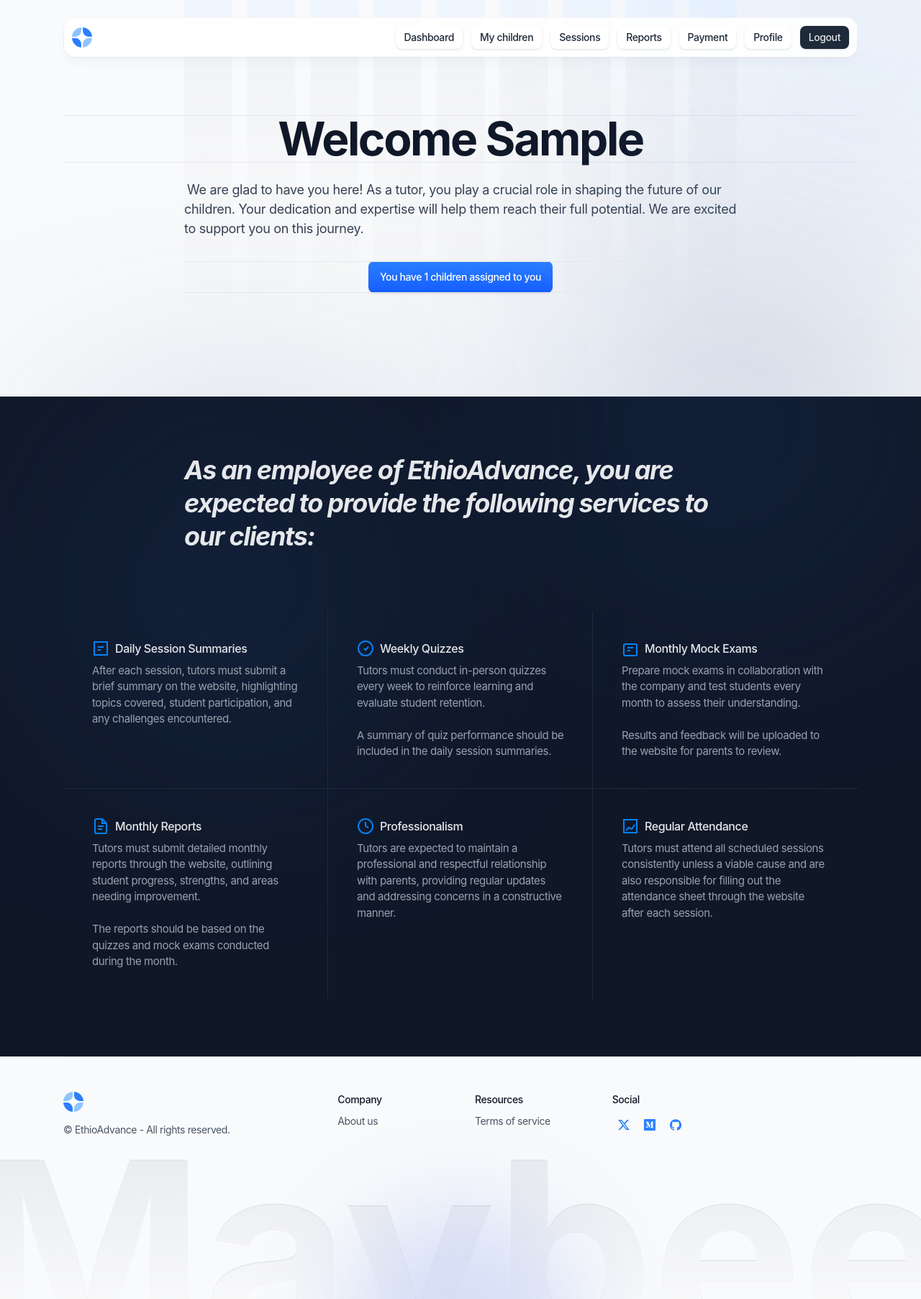
After one commit to mekbib-codes/EthioAdvance-trial, a Django app: template tutor/templates/tutor/dashboard.html in a window 1280 px wide. The commit adds this page. Shown: the whole page at 72% size. Run offline with Django 5.2, Linux system fonts and the light colour scheme; the template is opened without the code that fills it: most values are stand-ins (such as "Sample title", 1, 10 or a date in 2020); some libraries are stand-ins or nearby versions.

Commit message:
Basic Dashboard views created for all users

```diff
--- a/EthioAdvance/settings.py
+++ b/EthioAdvance/settings.py
@@ -40,6 +40,9 @@ INSTALLED_APPS = [
     'django.contrib.staticfiles',
     "accounts.apps.AccountsConfig",
     'parent.apps.ParentConfig',
+    'child.apps.ChildConfig',
+    'company.apps.CompanyConfig',
+    'tutor.apps.TutorConfig',
 ]
 
 MIDDLEWARE = [
--- a/EthioAdvance/urls.py
+++ b/EthioAdvance/urls.py
@@ -21,4 +21,7 @@ urlpatterns = [
     path('admin/', admin.site.urls),
     path('',  include('accounts.urls', namespace='accounts')),
     path('parent/', include('parent.urls', namespace='parent')),
+    path('child/', include('child.urls', namespace='child')),
+    path('company/', include('company.urls', namespace='company')),
+    path('tutor', include('tutor.urls', namespace='tutor')),
 ]
--- a/accounts/static/css/output.css
+++ b/accounts/static/css/output.css
@@ -47,6 +47,8 @@
     --text-base--line-height: 1.5;
     --text-lg: 1.125rem;
     --text-lg--line-height: 1.5;
+    --text-xl: 1.25rem;
+    --text-xl--line-height: 1.5;
     --text-2xl: 1.5rem;
     --text-2xl--line-height: 1.415;
     --text-3xl: 1.875rem;
@@ -77,6 +79,7 @@
     --font-inter: Inter, sans-serif;
     --text-base--letter-spacing: -0.017em;
     --text-lg--letter-spacing: -0.017em;
+    --text-xl--letter-spacing: -0.017em;
     --text-2xl--letter-spacing: -0.037em;
     --text-3xl--letter-spacing: -0.037em;
     --text-4xl--letter-spacing: -0.037em;
@@ -834,11 +882,21 @@
     line-height: var(--tw-leading, var(--text-5xl--line-height));
     letter-spacing: var(--tw-tracking, var(--text-5xl--letter-spacing));
   }
+  .text-base {
+    font-size: var(--text-base);
+    line-height: var(--tw-leading, var(--text-base--line-height));
+    letter-spacing: var(--tw-tracking, var(--text-base--letter-spacing));
+  }
   .text-lg {
     font-size: var(--text-lg);
     line-height: var(--tw-leading, var(--text-lg--line-height));
     letter-spacing: var(--tw-tracking, var(--text-lg--letter-spacing));
   }
+  .text-xl {
+    font-size: var(--text-xl);
+    line-height: var(--tw-leading, var(--text-xl--line-height));
+    letter-spacing: var(--tw-tracking, var(--text-xl--letter-spacing));
+  }
   .text-sm {
     font-size: var(--text-sm);
     line-height: var(--tw-leading, var(--text-sm--line-height));
@@ -1158,6 +1235,12 @@
     &::before {
       content: var(--tw-content);
       background-color: var(--color-blue-500);
+    }
+  }
+  .before\:bg-gray-700 {
+    &::before {
+      content: var(--tw-content);
+      background-color: var(--color-gray-700);
     }
   }
   .before\:bg-gray-900 {
@@ -1176,6 +1259,13 @@
       background-image: linear-gradient(var(--tw-gradient-stops));
     }
   }
+  .before\:bg-gradient-to-br {
+    &::before {
+      content: var(--tw-content);
+      --tw-gradient-position: to bottom right in oklab;
+      background-image: linear-gradient(var(--tw-gradient-stops));
+    }
+  }
   .before\:\[background-image\:radial-gradient\(circle_at_4\.5px_4\.5px\,var\(--color-gray-600\)_4\.5px\,transparent_0\)\] {
     &::before {
       content: var(--tw-content);
@@ -1186,6 +1276,13 @@
     &::before {
       content: var(--tw-content);
       --tw-gradient-from: var(--color-gray-200);
+      --tw-gradient-stops: var(--tw-gradient-via-stops, var(--tw-gradient-position), var(--tw-gradient-from) var(--tw-gradient-from-position), var(--tw-gradient-to) var(--tw-gradient-to-position));
+    }
+  }
+  .before\:from-gray-900 {
+    &::before {
+      content: var(--tw-content);
+      --tw-gradient-from: var(--color-gray-900);
       --tw-gradient-stops: var(--tw-gradient-via-stops, var(--tw-gradient-position), var(--tw-gradient-from) var(--tw-gradient-from-position), var(--tw-gradient-to) var(--tw-gradient-to-position));
     }
   }
@@ -1196,6 +1293,13 @@
       @supports (color: color-mix(in lab, red, red)) {
         --tw-gradient-to: color-mix(in oklab, var(--color-gray-100) 30%, transparent);
       }
+      --tw-gradient-stops: var(--tw-gradient-via-stops, var(--tw-gradient-position), var(--tw-gradient-from) var(--tw-gradient-from-position), var(--tw-gradient-to) var(--tw-gradient-to-position));
+    }
+  }
+  .before\:to-gray-800 {
+    &::before {
+      content: var(--tw-content);
+      --tw-gradient-to: var(--color-gray-800);
       --tw-gradient-stops: var(--tw-gradient-via-stops, var(--tw-gradient-position), var(--tw-gradient-from) var(--tw-gradient-from-position), var(--tw-gradient-to) var(--tw-gradient-to-position));
     }
   }
@@ -1534,6 +1645,39 @@
       @media (hover: hover) {
         opacity: 100%;
       }
+    }
+  }
+  .hover\:before\:bg-blue-500 {
+    &:hover {
+      @media (hover: hover) {
+        &::before {
+          content: var(--tw-content);
+          background-color: var(--color-blue-500);
+        }
+      }
+    }
+  }
+  .focus\:ring-2 {
+    &:focus {
+      --tw-ring-shadow: var(--tw-ring-inset,) 0 0 0 calc(2px + var(--tw-ring-offset-width)) var(--tw-ring-color, currentcolor);
+      box-shadow: var(--tw-inset-shadow), var(--tw-inset-ring-shadow), var(--tw-ring-offset-shadow), var(--tw-ring-shadow), var(--tw-shadow);
+    }
+  }
+  .focus\:ring-blue-500 {
+    &:focus {
+      --tw-ring-color: var(--color-blue-500);
+    }
+  }
+  .focus\:ring-offset-2 {
+    &:focus {
+      --tw-ring-offset-width: 2px;
+      --tw-ring-offset-shadow: var(--tw-ring-inset,) 0 0 0 var(--tw-ring-offset-width) var(--tw-ring-offset-color);
+    }
+  }
+  .focus\:outline-none {
+    &:focus {
+      --tw-outline-style: none;
+      outline-style: none;
     }
   }
   .supports-\[overflow\:clip\]\:overflow-clip {
--- a/accounts/templates/base.html
+++ b/accounts/templates/base.html
@@ -87,9 +87,7 @@
 
                 // Show toast
                 setTimeout(() => {
-                    console.log('Before removing hidden:', toast.classList);
                     toast.classList.remove('hidden');
-                    console.log('After removing hidden:', toast.classList);
                     // Auto-dismiss after 5s
                     setTimeout(() => {
                         toast.classList.add('opacity-0');
--- a/accounts/views.py
+++ b/accounts/views.py
@@ -22,9 +22,9 @@ class RoleBasedLoginView(LoginView):
     # Dictionary mapping for O(1) lookups
     ROLE_REDIRECTS = {
         User.Role.PARENT: ('parent:dashboard', {'parent_slug': 'user_slug'}),
-        User.Role.TUTOR: 'tutor:dashboard',
-        User.Role.CHILD: 'child:dashboard',
-        User.Role.COMPANY: 'company:dashboard',
+        User.Role.TUTOR: ('tutor:dashboard',{'tutor_slug': 'user_slug'}),
+        User.Role.CHILD: ('child:dashboard', {'child_slug': 'user_slug'}),
+        User.Role.COMPANY: ('company:dashboard', {'company_slug': 'user_slug'}),
     }
     DEFAULT_REDIRECT = 'accounts:login'
 
--- /dev/null
+++ b/child/urls.py
@@ -0,0 +1,8 @@
+from django.urls import path
+from .views import ( ChildDashboardView, )
+
+app_name = "child"
+
+urlpatterns = [
+    path('<slug:child_slug>/dashboard/', ChildDashboardView.as_view(), name='dashboard'),
+]
--- /dev/null
+++ b/company/urls.py
@@ -0,0 +1,8 @@
+from django.urls import path
+from .views import ( CompanyDashboardView, )
+
+app_name = "company"
+
+urlpatterns = [
+    path('<slug:company_slug>/dashboard/', CompanyDashboardView.as_view(), name='dashboard'),
+]
--- a/parent/urls.py
+++ b/parent/urls.py
@@ -4,7 +4,5 @@ from .views import ( ParentDashboardView, )
 app_name = "parent"
 
 urlpatterns = [
-    path('<slug:parent_slug>/dashboard/',
-         ParentDashboardView.as_view(),
-         name='dashboard'),
+    path('<slug:parent_slug>/dashboard/', ParentDashboardView.as_view(), name='dashboard'),
 ]
--- a/parent/views.py
+++ b/parent/views.py
@@ -4,11 +4,9 @@ from django.utils.decorators import method_decorator
 from django.core.exceptions import PermissionDenied
 
 from accounts.decorators import parent_required
-from accounts.models import User
 
 import logging
-
-logger = logging.getLogger('accounts')
+logger = logging.getLogger('app')
 
 @method_decorator(parent_required, name='dispatch')
 class ParentDashboardView(LoginRequiredMixin, TemplateView):
--- /dev/null
+++ b/tutor/templates/tutor/dashboard.html
@@ -0,0 +1,145 @@
+{% extends "base.html" %}
+
+{% block title %}
+    Welcome
+{% endblock %}
+
+{% block header %}
+    {% include "ui/parent_header.html" %}
+{% endblock %}
+
+{% block content %}
+    <section class="relative">
+        {% include "components/hero/stripes.html" %}
+
+        <div class="mx-auto max-w-6xl px-4 sm:px-6">
+            <div class="md:pb-20 md:pt-40">
+                <div class="pb-12 text-center md:pb-16">
+
+                    <h1 class="mb-6 border-y text-5xl font-bold [border-image:linear-gradient(to_right,transparent,var(--color-slate-300/0.8),transparent)1] md:text-6xl">
+                    Welcome {{ tutor.first_name }}
+                    </h1>
+
+                    <div class="mx-auto max-w-3xl">
+                        <p class="mb-8 text-lg text-gray-700 text-left indent-1">
+                            We are glad to have you here! As a tutor, you play a crucial role in shaping the future of our children. Your dedication and expertise will help them reach their full potential. We are excited to support you on this journey.
+                        </p>
+
+                        <div class="relative before:absolute before:inset-0 before:border-y before:[border-image:linear-gradient(to_right,transparent,var(--color-slate-300/0.8),transparent)1]">
+                        <div class="mx-auto max-w-xs sm:flex sm:max-w-none sm:justify-center">
+
+                            <p class="btn group mb-4 w-full bg-gradient-to-t from-blue-600 to-blue-500 bg-[length:100%_100%] bg-bottom text-white shadow-sm hover:bg-[length:100%_150%] sm:mb-0 sm:w-auto">
+                                <span class="relative inline-flex items-center">
+                                    You have {{ tutor.assigned_children.count }} children assigned to you
+                                </span>
+                            </p>
+                        </div>
+                        </div>
+                    </div>
+                </div>
+            </div>
+        </div>
+    </section>
+
+
+    <section class="relative before:absolute before:inset-0 before:-z-20 before:bg-gray-900">
+        <div class="mx-auto max-w-6xl px-4 sm:px-6">
+            <div class="py-12 md:py-20">
+
+                <!-- Section header -->
+                <div class="mx-auto max-w-3xl pb-16 md:pb-20">
+                    <h2 class="text-xl font-bold italic text-gray-200 md:text-4xl">
+                        As an employee of EthioAdvance, you are expected to provide the following services to our clients:
+                    </h2>
+                </div>
+
+                <div class="grid overflow-hidden sm:grid-cols-2 lg:grid-cols-3 *:relative *:p-6 *:before:absolute *:before:bg-gray-800 *:before:[block-size:100vh] *:before:[inline-size:1px] *:before:[inset-block-start:0] *:before:[inset-inline-start:-1px] *:after:absolute *:after:bg-gray-800 *:after:[block-size:1px] *:after:[inline-size:100vw] *:after:[inset-block-start:-1px] *:after:[inset-inline-start:0] md:*:p-10">
+
+                    <!-- Daily Summaries -->
+                    <article>
+                        <h3 class="mb-2 flex items-center space-x-2 font-medium text-gray-200">
+                            <svg width="24" height="24" viewBox="0 0 24 24" xmlns="http://www.w3.org/2000/svg">
+                                <path d="M3 3H21V21H3V3Z" stroke="#0582f7" stroke-width="2" fill="none"/>
+                                <path d="M8 10H16M8 14H12" stroke="#0582f7" stroke-width="2" fill="none"/>
+                            </svg>
+                            <span>Daily Session Summaries</span>
+                        </h3>
+                        <p class="text-[15px] text-gray-400"> After each session, tutors must submit a brief summary on the website, highlighting topics covered, student participation, and any challenges encountered.</p>
+                    </article>
+
+                    <!-- Weekly Quizzes -->
+                    <article>
+                        <h3 class="mb-2 flex items-center space-x-2 font-medium text-gray-200">
+                            <svg width="24" height="24" viewBox="0 0 24 24" xmlns="http://www.w3.org/2000/svg">
+                                <circle cx="12" cy="12" r="10" stroke="#0582f7" stroke-width="2" fill="none"/>
+                                <path d="M10 12L12 14L16 10" stroke="#0582f7" stroke-width="2" fill="none"/>
+                            </svg>
+                            <span>Weekly Quizzes</span>
+                        </h3>
+                        <p class="text-[15px] text-gray-400">Tutors must conduct in-person quizzes every week to reinforce learning and evaluate student retention.
+                            <br><br>A summary of quiz performance should be included in the daily session summaries.</p>
+                    </article>
+
+                    <!-- Monthly Mock Exams -->
+                    <article>
+                        <h3 class="mb-2 flex items-center space-x-2 font-medium text-gray-200">
+                            <svg width="24" height="24" viewBox="0 0 24 24" xmlns="http://www.w3.org/2000/svg">
+                                <rect x="3" y="6" width="18" height="16" rx="2" stroke="#0582f7" stroke-width="2" fill="none"/>
+                                <path d="M8 11H16M8 15H12" stroke="#0582f7" stroke-width="2" fill="none"/>
+                            </svg>
+                            <span>Monthly Mock Exams</span>
+                        </h3>
+                        <p class="text-[15px] text-gray-400">Prepare mock exams in collaboration with the company and test students every month to assess their understanding.
+                            <br><br>Results and feedback will be uploaded to the website for parents to review.</p>
+                    </article>
+
+                    <!-- Monthly Reports -->
+                    <article>
+                        <h3 class="mb-2 flex items-center space-x-2 font-medium text-gray-200">
+                            <svg width="24" height="24" viewBox="0 0 24 24" xmlns="http://www.w3.org/2000/svg">
+                                <path d="M6 2H14L20 8V20C20 21.1 19.1 22 18 22H6C4.9 22 4 21.1 4 20V4C4 2.9 4.9 2 6 2Z" stroke="#0582f7" stroke-width="2" fill="none"/>
+                                <path d="M14 2V8H20" stroke="#0582f7" stroke-width="2" fill="none"/>
+                                <line x1="8" y1="12" x2="16" y2="12" stroke="#0582f7" stroke-width="2"/>
+                                <line x1="8" y1="16" x2="14" y2="16" stroke="#0582f7" stroke-width="2"/>
+                            </svg>
+                            <span>Monthly Reports</span>
+                        </h3>
+                        <p class="text-[15px] text-gray-400">
+                            Tutors must submit detailed monthly reports through the website, outlining student progress, strengths, and areas needing improvement.
+                            <br><br>The reports should be based on the quizzes and mock exams conducted during the month.
+                    </article>
+
+
+
+                    <!-- Professionalism -->
+                    <article>
+                        <h3 class="mb-2 flex items-center space-x-2 font-medium text-gray-200">
+                            <svg width="24" height="24" viewBox="0 0 24 24" xmlns="http://www.w3.org/2000/svg">
+                                <circle cx="12" cy="12" r="10" stroke="#0582f7" stroke-width="2" fill="none"/>
+                                <path d="M12 6V12L16 14" stroke="#0582f7" stroke-width="2" fill="none"/>
+                            </svg>
+                            <span>Professionalism</span>
+                        </h3>
+                        <p class="text-[15px] text-gray-400">Tutors are expected to maintain a professional and respectful relationship with parents, providing regular updates and addressing concerns in a constructive manner.</p>
+                    </article>
+
+                    <!-- Regular Attendance & Session Check-ins -->
+                    <article>
+                        <h3 class="mb-2 flex items-center space-x-2 font-medium text-gray-200">
+                            <svg width="24" height="24" viewBox="0 0 24 24" xmlns="http://www.w3.org/2000/svg">
+                                <path d="M3 3H21V21H3V3Z" stroke="#0582f7" stroke-width="2" fill="none"/>
+                                <path d="M6 18L10 14L14 16L18 10" stroke="#0582f7" stroke-width="2" fill="none"/>
+                            </svg>
+                            <span>Regular Attendance</span>
+                        </h3>
+                        <p class="text-[15px] text-gray-400">Tutors must attend all scheduled sessions consistently unless a viable cause and are also responsible for filling out the attendance sheet through the website after each session.</p>
+                    </article>
+
+                </div>
+
+
+
+            </div>
+        </div>
+    </section>
+{% endblock %}
--- /dev/null
+++ b/tutor/urls.py
@@ -0,0 +1,8 @@
+from django.urls import path
+from .views import ( TutorDashboardView, )
+
+app_name = "tutor"
+
+urlpatterns = [
+    path('<slug:tutor_slug>/dashboard/', TutorDashboardView.as_view(), name='dashboard'),
+]
```
Also changed, not shown: other parts of accounts/static/css/output.css (+71 -0 lines), child/templates/child/dashboard.html (added, +30 -0 lines), child/templates/ui/child_header.html (added, +15 -0 lines), child/views.py (+44 -2 lines), company/templates/company/dashboard.html (added, +30 -0 lines), company/templates/ui/company_header.html (added, +23 -0 lines), company/views.py (+44 -2 lines), tutor/views.py (+44 -2 lines), datadump.json (deleted).
